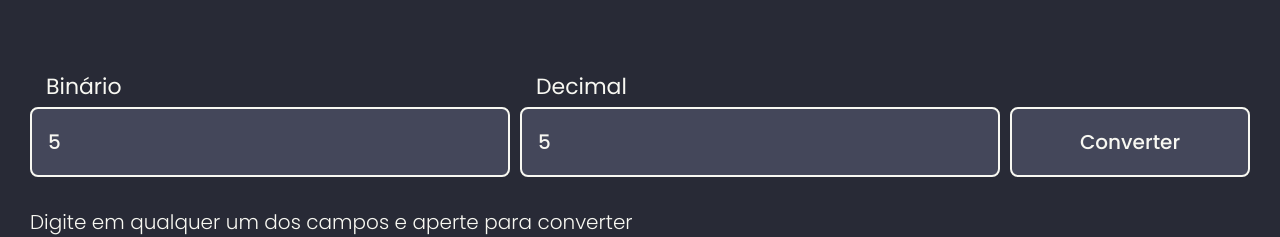
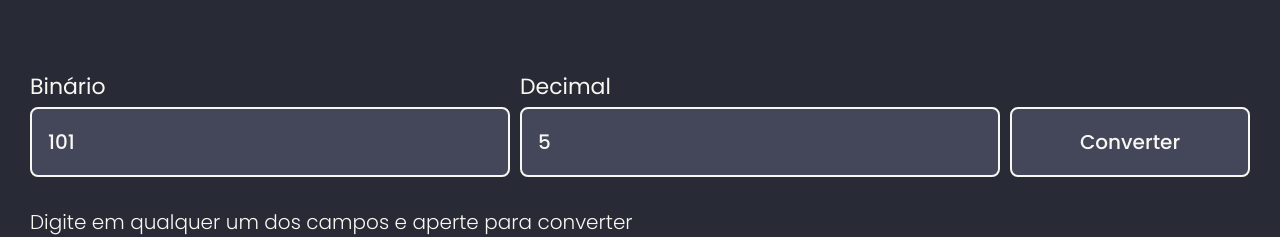
Before and after one commit to pesadaum/bin2dec, a plain HTML site: page index.html in a window 1280 px wide. Both pictures are taken after typing "5", "5" into the empty fields and a click on the button "Converter". Shown: the part 292-529 px from the top of the page. Drawn offline with Linux system fonts and the light colour scheme.

Commit message:
need input  validation :wrench:

```diff
--- a/index.html
+++ b/index.html
@@ -18,20 +18,20 @@
 
     <main>
         <div id="form">
-            <div id="card binario">
+            <div>
                 <h2>
                     Binário
                 </h2>
-                <input type="number" placeholder="Digite o valor binário">
+                <input id="inputBinario" onfocus="clearDec()" type="number" value="" placeholder="Digite o valor binário">
             </div>
-            <div id="card decimal">
+            <div>
                 <h2>
                     Decimal
                 </h2>
-                <input type="number" placeholder="Digite o valor decimal">
+                <input id="inputDecimal" onfocus="clearBin()" type="number" value="" placeholder="Digite o valor decimal">
             </div>
 
-            <button> Converter </button>
+            <button onclick="tryConvert()"> Converter </button>
         </div>
     </main>
 
--- a/scripts.js
+++ b/scripts.js
@@ -0,0 +1,31 @@
+const Binario = document.getElementById('inputBinario')
+const Decimal = document.getElementById('inputDecimal')
+
+const bin2dec = input => parseInt(input,2)
+
+const dec2bin = input => {
+    const intInput =  Number(input)
+    let aux = intInput
+    let i = 0
+    let binary = 0
+    const j = Math.ceil(Math.log2(input))
+
+    for (i = 0; i < j; i++){
+        binary += (aux % 2)*(10**i)
+        aux = Math.floor(aux/2)
+    }
+    return binary
+}
+
+function tryConvert() {
+    if (Binario.value != "")  Decimal.value = bin2dec(Binario.value)
+    else Binario.value = dec2bin(Decimal.value)
+}
+
+function clearDec() {
+    Decimal.value = ""
+}
+
+function clearBin() {
+    Binario.value = ""
+}
--- a/style.css
+++ b/style.css
@@ -33,7 +33,7 @@ main h2 {
     font-size: 22px;
     font-weight: 400;
 
-    padding-bottom: .25rem;
+    margin-bottom: .25rem;
 }
 
 /*====main====*/
@@ -103,7 +103,7 @@ footer {
     font-size: 20px;
     font-weight: 300 ;
 
-    margin-top: 4rem;
+    margin: 4rem 0;
 }
 
 @media (min-width: 800px){
@@ -124,10 +124,6 @@ footer {
 
     }
 
-    main h2{
-        margin: 0 1rem;
-    }
-
     button{
         margin: 0;
         height: 70px;
```
